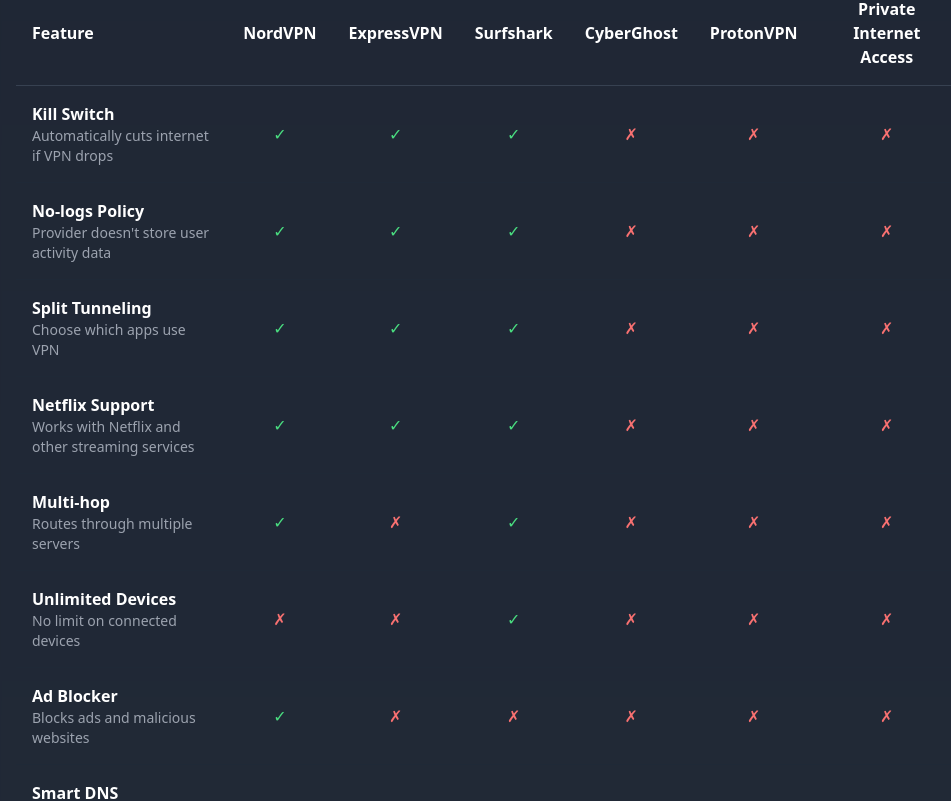
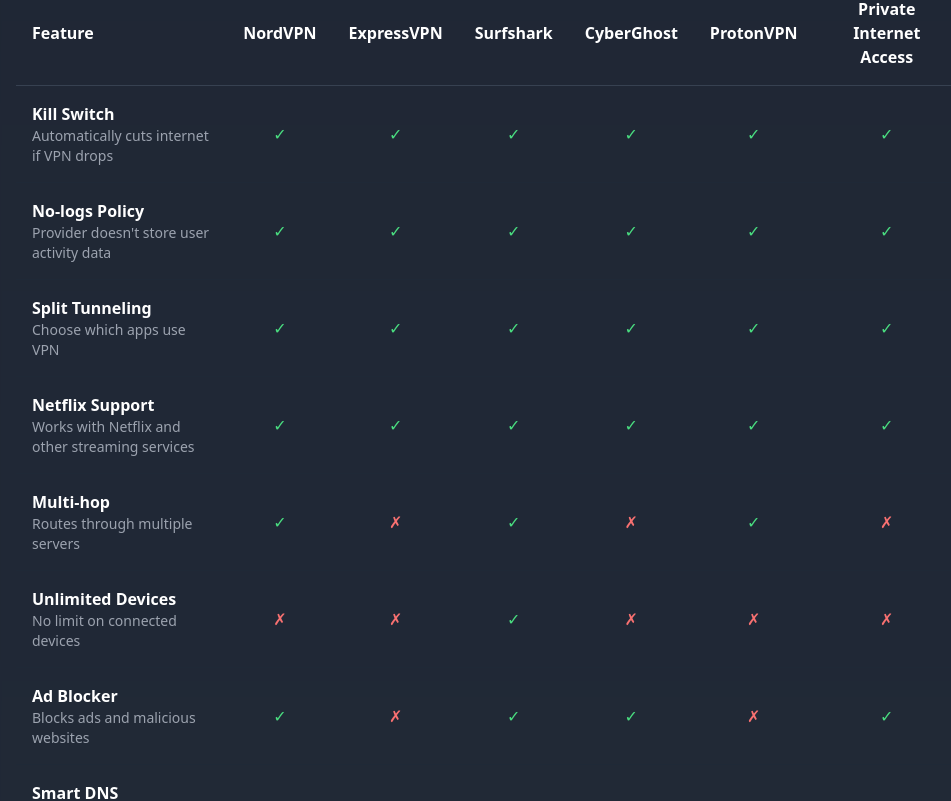
Before and after one commit to GergulasBalint/bestvpn, a React (Vite) app: page /best-vpns in a window 1280 px wide. Shown: the part 2580-3381 px from the top of the page, without its empty margins (152-1103 px from the left). Built offline with nearby package versions, Linux system fonts and the light colour scheme.

Commit message:
bug fixes

```diff
--- a/src/components/FeatureComparison.tsx
+++ b/src/components/FeatureComparison.tsx
@@ -60,9 +60,43 @@ const vpnFeatures: Record<string, string[]> = {
     "Ad Blocker",
     "Smart DNS"
   ],
-  'expressvpn': ["Kill Switch", "No-logs Policy", "Split Tunneling", "Netflix Support"],
-  'surfshark': ["Kill Switch", "No-logs Policy", "Split Tunneling", "Netflix Support", "Multi-hop", "Unlimited Devices"],
-  // Add features for other VPNs
+  'expressvpn': [
+    "Kill Switch",
+    "No-logs Policy",
+    "Split Tunneling",
+    "Netflix Support",
+    "Smart DNS"
+  ],
+  'surfshark': [
+    "Kill Switch",
+    "No-logs Policy",
+    "Split Tunneling",
+    "Netflix Support",
+    "Multi-hop",
+    "Unlimited Devices",
+    "Ad Blocker"
+  ],
+  'cyberghost': [
+    "Kill Switch",
+    "No-logs Policy",
+    "Split Tunneling",
+    "Netflix Support",
+    "Ad Blocker"
+  ],
+  'protonvpn': [
+    "Kill Switch",
+    "No-logs Policy",
+    "Split Tunneling",
+    "Netflix Support",
+    "Multi-hop"
+  ],
+  'privateinternetaccess': [
+    "Kill Switch",
+    "No-logs Policy",
+    "Split Tunneling",
+    "Netflix Support",
+    "Ad Blocker"
+  ]
 };
 
 const FeatureComparison: React.FC = () => {
--- a/src/components/ServerMap.tsx
+++ /dev/null
@@ -1,7 +0,0 @@
-const ServerMap: React.FC<{ vpnId: string }> = ({ vpnId }) => {
-  return (
-    <div className="h-96 relative">
-      {/* Integrate with a mapping library to show server locations */}
-    </div>
-  );
-};
--- a/src/components/SpeedTest.tsx
+++ /dev/null
@@ -1,11 +0,0 @@
-const SpeedTest: React.FC = () => {
-  return (
-    <div className="bg-white/5 backdrop-blur-sm rounded-lg p-6">
-      <h2 className="text-2xl font-bold text-cyber-blue mb-4">VPN Speed Test</h2>
-      <p className="text-gray-300 mb-4">
-        Test your current internet speed and see how it compares with different VPN services.
-      </p>
-      {/* Integrate with a speed testing API */}
-    </div>
-  );
-};
--- a/src/components/UserReviews.tsx
+++ /dev/null
@@ -1,19 +0,0 @@
-interface Review {
-  vpnId: string;
-  rating: number;
-  comment: string;
-  userName: string;
-  date: string;
-}
-
-const UserReviews: React.FC<{ vpnId: string }> = ({ vpnId }) => {
-  return (
-    <div className="mt-8">
-      <h3 className="text-xl font-bold text-cyber-blue mb-4">User Reviews</h3>
-      {/* Display user reviews */}
-      <button className="bg-cyber-blue text-white px-4 py-2 rounded">
-        Write a Review
-      </button>
-    </div>
-  );
-};
```
